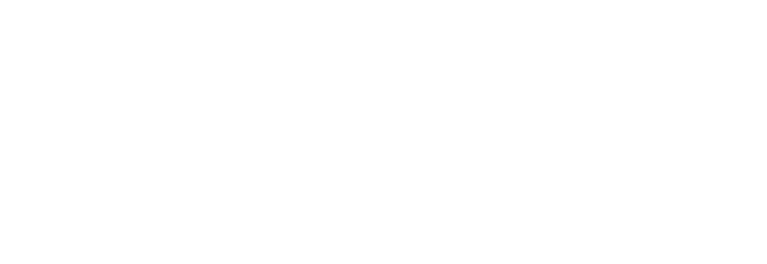
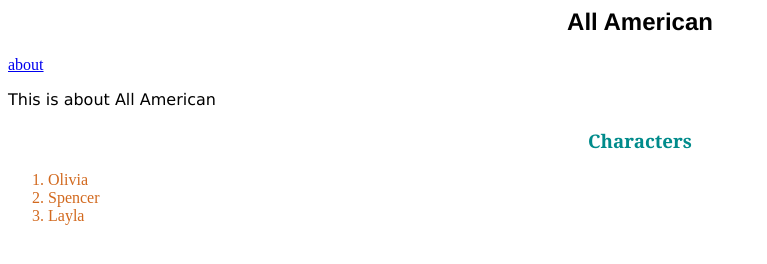
Before and after one commit to Sam-Muhoho/One, a plain HTML site: page index.html in a window 1280 px wide. Shown: the whole page, without its empty margins (0-767 px from the left). Drawn offline with Linux system fonts and the light colour scheme.

Commit message:
added info and style

```diff
--- a/index.html
+++ b/index.html
@@ -1,10 +1,22 @@
 <html lang="en">
 <head>
+    <link rel="stylesheet" href="style.css">
     <meta charset="UTF-8">
     <meta name="viewport" content="width=device-width, initial-scale=1.0">
     <title>Document</title>
 </head>
 <body>
+    <h2>All American</h2>
+     <a href="about.html">about</a>
+     <p>This is about All American</p>
+
+     <h3>Characters</h3>
+     <ol>
+        <li>Olivia</li>
+        <li>Spencer</li>
+        <li>Layla</li>
+
+     </ol>
 
 </body>
 </html>
--- a/style.css
+++ b/style.css
@@ -0,0 +1,21 @@
+h2 {
+    text-align: center;
+    color: black;
+    font-family: 'Franklin Gothic Medium', 'Arial Narrow', Arial, sans-serif;
+}
+
+h3 {
+    text-align: center;
+    color: darkcyan;
+    font-family: Georgia, 'Times New Roman', Times, serif;
+
+}
+
+p {
+    font-family: 'Lucida Sans', 'Lucida Sans Regular', 'Lucida Grande', 'Lucida Sans Unicode', Geneva, Verdana, sans-serif;
+    display: flexbox;
+}
+
+ol {
+    color: chocolate;
+}
```
Also changed, not shown: about.html (+5 -0 lines).
